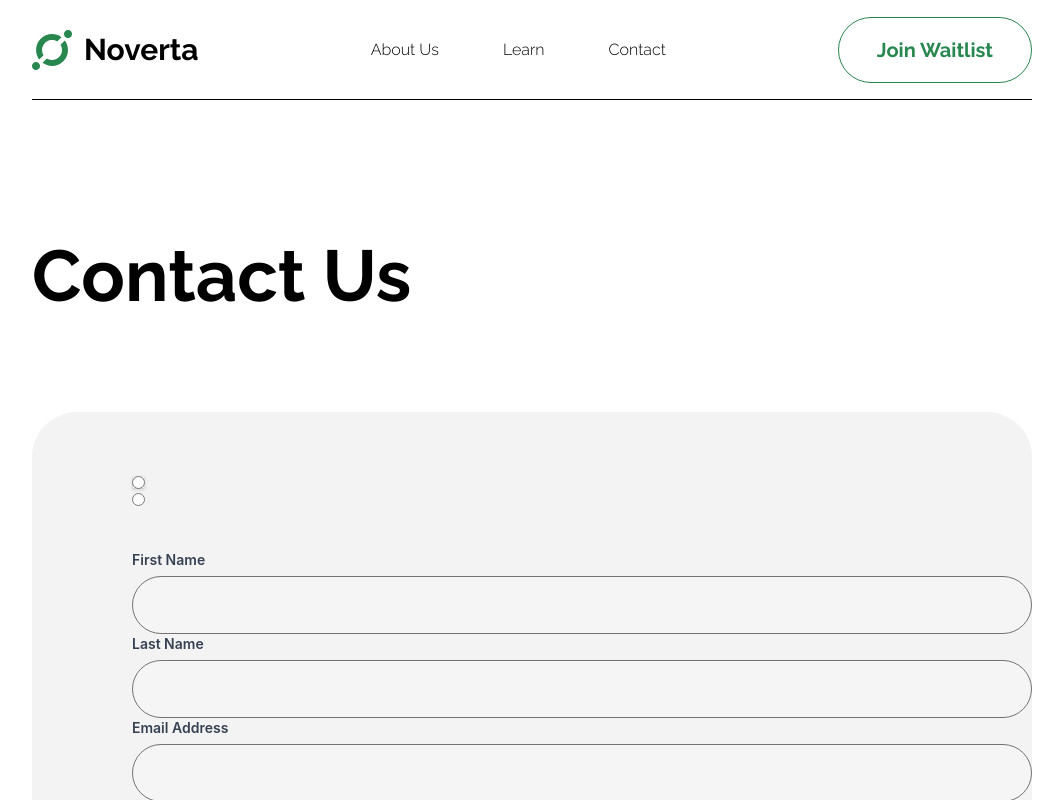
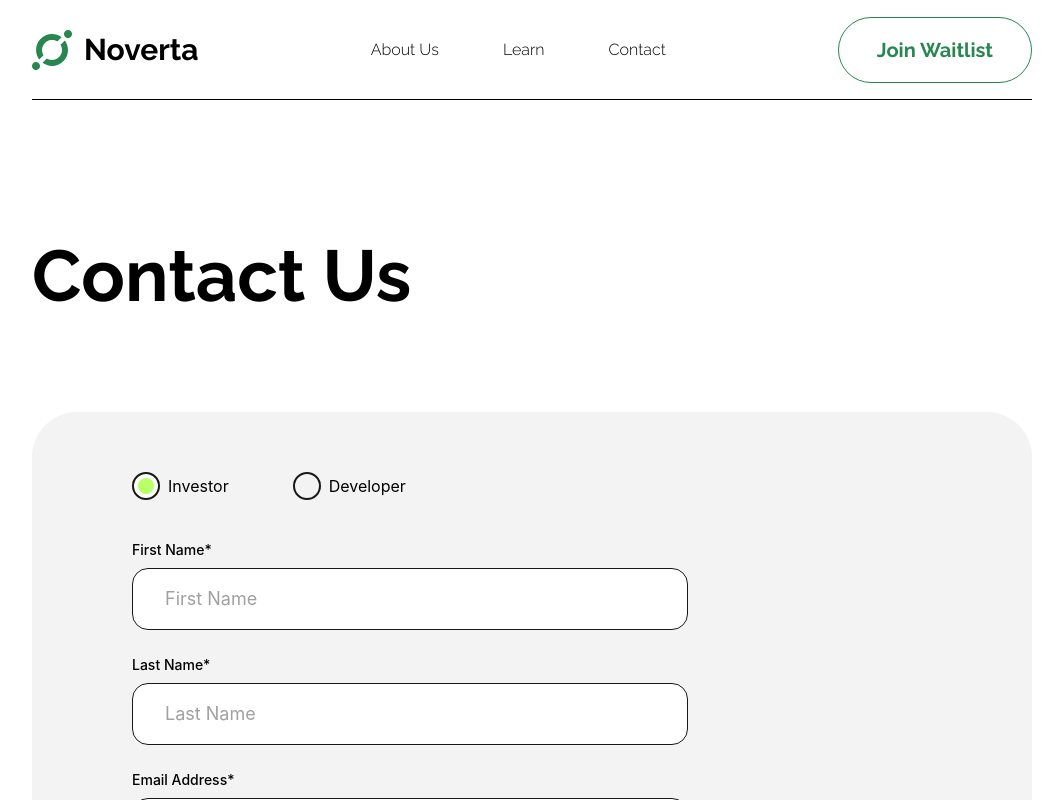
Before and after one commit to GPapagiannopoulos/enterpreneurial_journey, a React (Vite) app in the folder frontend/: page /contactus in a window 1280 px wide. Shown: the top 800 px of the page, without its empty margins (108-1171 px from the left). Built offline with nearby package versions, Linux system fonts and the light colour scheme.

Commit message:
feat: change form input fields

```diff
--- a/frontend/src/components/InputField.tsx
+++ b/frontend/src/components/InputField.tsx
@@ -5,7 +5,9 @@ interface InputFieldProps {
   placeholder?: string;
   type: "text" | "password" | "email" | "date";
   value: string;
-  onChange: (e: React.ChangeEvent<HTMLInputElement>) => void;
+  onChange: (
+    e: React.ChangeEvent<HTMLInputElement | HTMLTextAreaElement>,
+  ) => void;
   required?: boolean;
 }
 
@@ -18,18 +20,31 @@ export default function InputField({
   required = false,
 }: InputFieldProps) {
   return (
-    <div className="flex flex-col gap-1.5 w-full">
+    <div className="flex flex-col gap-2 w-139">
       {label && (
-        <label className="text-sm font-semibold text-gray-700">{label}</label>
+        <label className="text-sm font-medium text-black font-inter">
+          {label}
+          {required && "*"}
+        </label>
       )}
+      {label === "Message" ? (
+        <textarea
+          value={value}
+          onChange={onChange}
+          placeholder={placeholder}
+          required={required}
+          className="bg-white border border-zinc-900 rounded-2xl text-neutral-500 text-lg font-inter px-8 py-4 placeholder:text-neutral-400 focus:outline-none h-47.5 resize-none"
+        />
+      ) : (
         <input
           type={type}
           value={value}
           onChange={onChange}
           placeholder={placeholder}
           required={required}
-        className="bg-neutral-100 border rounded-[40px] text-neutral-500 text-xl font-raleway px-9.5 py-3.5"
+          className="bg-white border border-zinc-900 rounded-2xl text-neutral-500 text-lg font-inter px-8 py-4 placeholder:text-neutral-400 focus:outline-none"
         />
+      )}
     </div>
   );
 }
--- a/frontend/src/sections/ContactUs/ContactForm.tsx
+++ b/frontend/src/sections/ContactUs/ContactForm.tsx
@@ -15,6 +15,7 @@ export default function ContactForm() {
   );
   const [firstName, setFirstName] = useState<string>("");
   const [lastName, setLastName] = useState<string>("");
+  const [message, setMessage] = useState<string>("");
   const [error, setError] = useState<string | null>(null);
   const [success, setSuccess] = useState(false);
 
@@ -53,33 +54,36 @@ export default function ContactForm() {
       </div>
       <div className="bg-[#F3F3F3] border-zinc-100 rounded-[45px] flex flex-col justify-start gap-10 pt-15 pb-20 pl-25">
         <div className="flex items-start gap-16">
-          <label>
+          <label className="flex items-center gap-2">
             <input
               type="radio"
-              className={
-                role === "Investor"
-                  ? "bg-white text-green-600 rounded-3xl shadow-sm py-1 px-6 my-1 self-stretch flex items-center gap-2"
-                  : "transition-colors duration-200 ease-in-out hover:bg-white hover:text-green-600 rounded-3xl py-1 px-6 my-1 self-stretch flex items-center gap-2"
-              }
+              name="role"
+              value="Investor"
+              checked={role === "Investor"}
               onChange={() => setRole("Investor")}
-            />
+              className="w-7 h-7 appearance-none rounded-full border-2 border-zinc-900 checked:bg-[#B9FF66] checked:shadow-[inset_0_0_0_4px_white]"
+            />{" "}
+            Investor
+          </label>
+          <label className="flex items-center gap-2">
             <input
               type="radio"
-              className={
-                role === "Developer"
-                  ? "bg-white text-green-600 rounded-3xl shadow-sm py-1 px-6 my-1 self-stretch flex items-center gap-2"
-                  : "transition-colors duration-200 ease-in-out hover:bg-white hover:text-green-600 rounded-3xl py-1 px-6 my-1 self-stretch flex items-center gap-2"
-              }
+              name="role"
+              value="Developer"
+              checked={role === "Developer"}
               onChange={() => setRole("Developer")}
-            />
+              className="w-7 h-7 appearance-none rounded-full border-2 border-zinc-900 checked:bg-[#B9FF66] checked:shadow-[inset_0_0_0_4px_white]"
+            />{" "}
+            Developer
           </label>
         </div>
         <div className="pb-8">
-          <form onSubmit={RegisterInterest}>
+          <form onSubmit={RegisterInterest} className="flex flex-col gap-6.25">
             <InputField
               label="First Name"
               type="text"
               value={firstName}
+              placeholder="First Name"
               onChange={(e) => setFirstName(e.target.value)}
               required={true}
             />
@@ -87,6 +91,7 @@ export default function ContactForm() {
               label="Last Name"
               type="text"
               value={lastName}
+              placeholder="Last Name"
               onChange={(e) => setLastName(e.target.value)}
               required={true}
             />
@@ -94,10 +99,20 @@ export default function ContactForm() {
               label="Email Address"
               type="text"
               value={emailAddress}
+              placeholder="Email Address"
               onChange={(e) => setEmailAddress(e.target.value)}
               required={true}
             />
-
+            <label className={role === "Investor" ? "hidden" : "h-47.5"}>
+              <InputField
+                label="Message"
+                type="text"
+                placeholder="Tell us about your project"
+                value={message}
+                onChange={(e) => setMessage(e.target.value)}
+                required={false}
+              />
+            </label>
             {error && (
               <div className="p-3 bg-red-50 text-red-500 text-sm rounded-lg border border-red-200">
                 {error}
```
Lines whose indentation alone changed are shown as unchanged.
